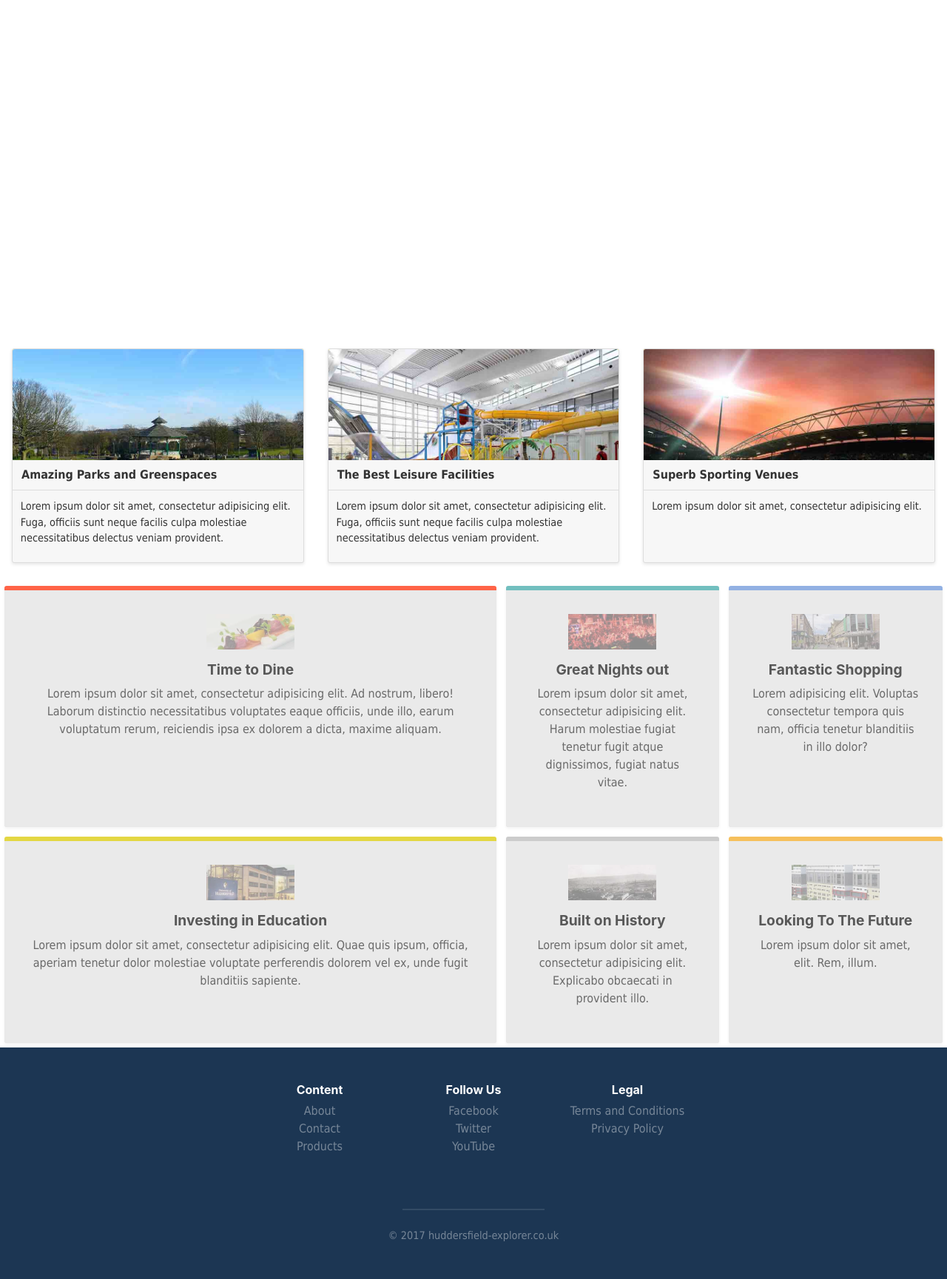
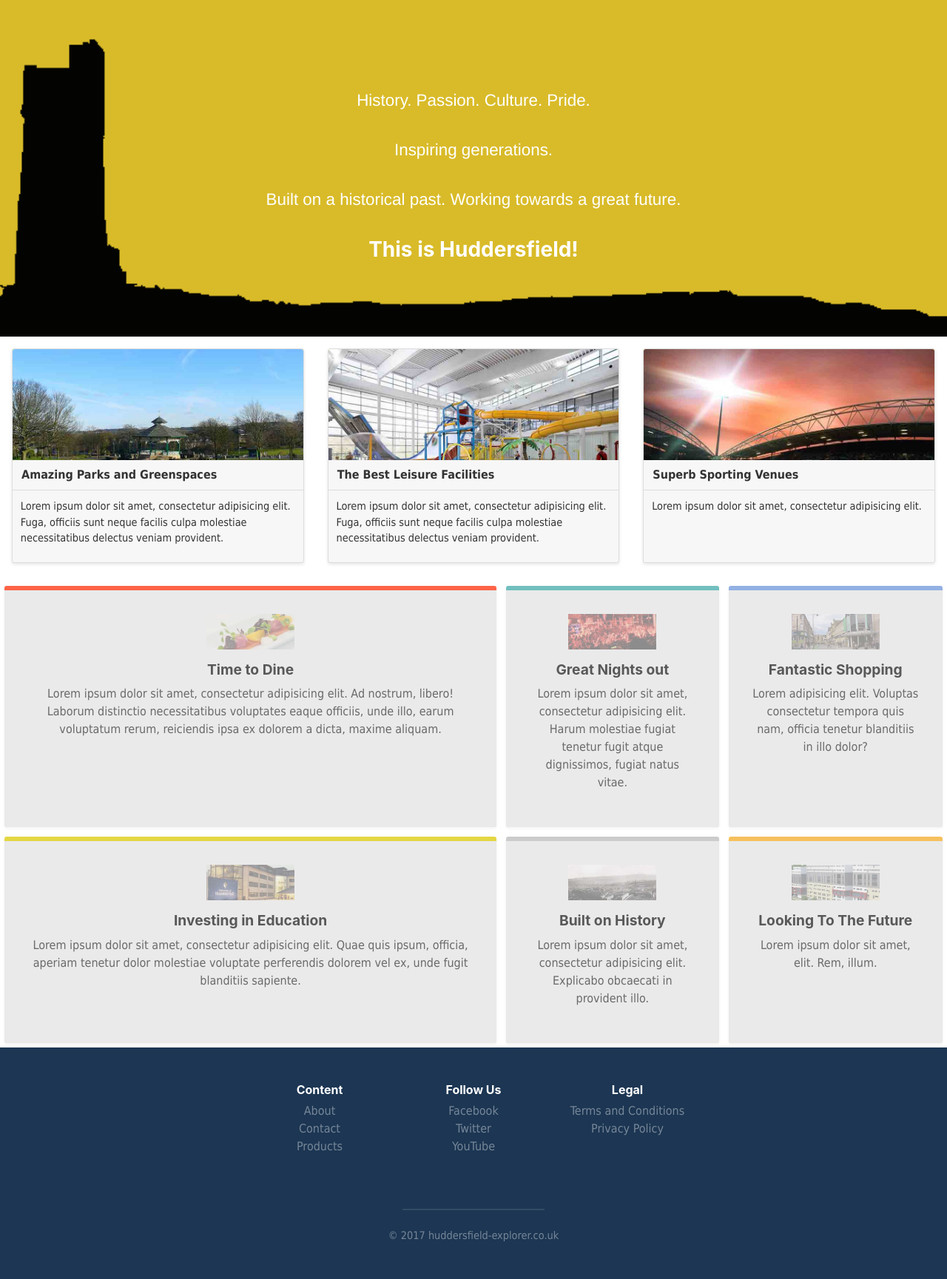
Before and after one commit to chipsandcurrysauce/chipsandcurrysauce.github.io, a Jekyll site: the page built from index.md, in a window 1280 px wide. Shown: the whole page at 74% size. Built offline with Jekyll 4.4.1, drawn with Linux system fonts in a browser that asks for light colours.

Commit message:
back to full url path as I can't seem to get site.baseurl to work. :)

```diff
--- a/_sass/plugins/custom/bgimage/bgimage.scss
+++ b/_sass/plugins/custom/bgimage/bgimage.scss
@@ -1,5 +1,5 @@
 .bgimage {
-  background-image: url('{{ site.baseurl }}/images/header/banner.png');
+  background-image: url('https://chipsandcurrysauce.github.io/from-scratch/images/header/banner.png');
   position: relative;
   overflow: visible;
   background-position: top;
```
